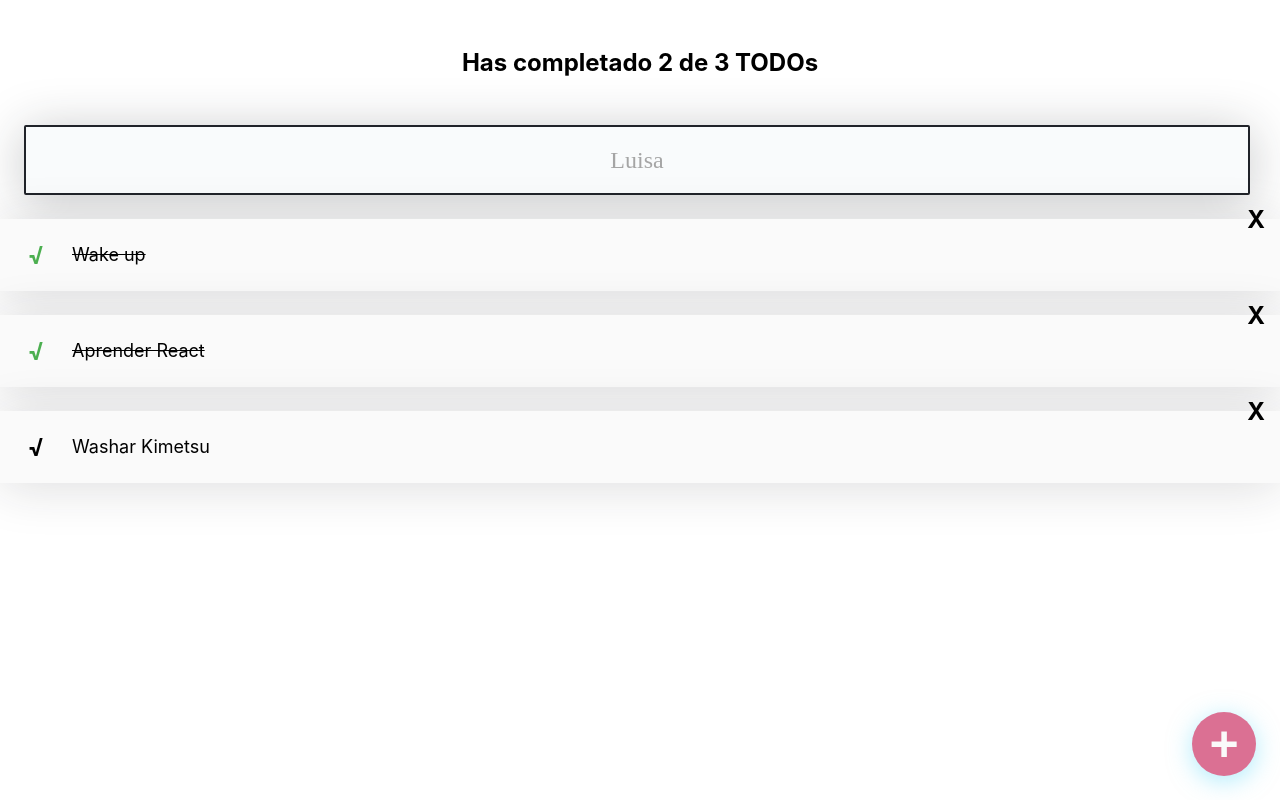
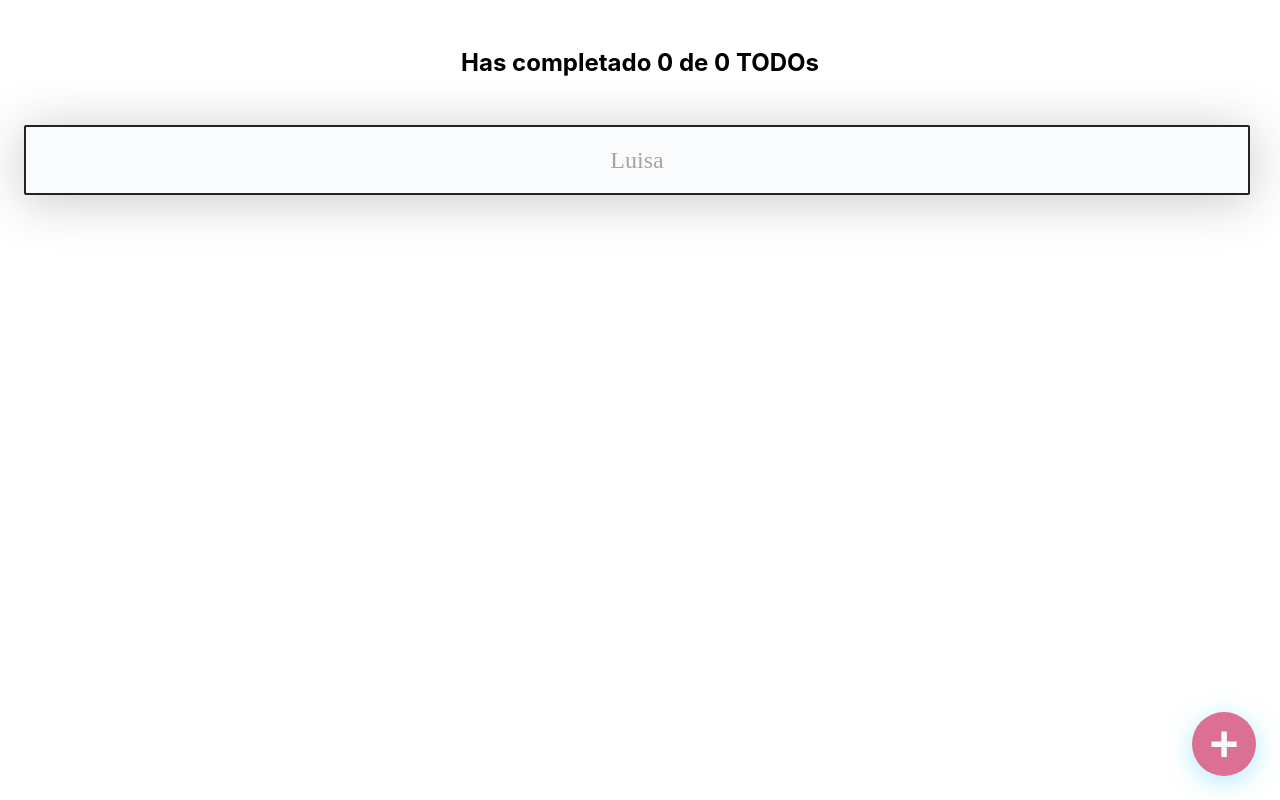
Before and after one commit to JorgePAJ/ReactToDo, a React (Create React App) app: page / in a window 1280 px wide. Built offline with nearby package versions, Linux system fonts and the light colour scheme.

Commit message:
Octava clase

```diff
--- a/src/App.js
+++ b/src/App.js
@@ -2,14 +2,23 @@
 import { AppUI } from "./Modules/AppUI";
 // import './App.css';
 
-const defaultTodos = [
-  { text: "Wake up", completed: true },
-  { text: "Aprender React", completed: true },
-  { text: "Washar Kimetsu", completed: false },
-];
+// const defaultTodos = [
+//   { text: "Wake up", completed: true },
+//   { text: "Aprender React", completed: true },
+//   { text: "Washar Kimetsu", completed: false },
+// ];
 
 function App() {
-  const [todos, setTodos] = React.useState(defaultTodos);
+  const localStorageTodos = localStorage.getItem("TODOS_V1");
+  let parsedTodos;
+  if (!localStorageTodos) {
+    localStorage.setItem("TODOS_V1", JSON.stringify([]));
+    parsedTodos = [];
+  } else {
+    parsedTodos = JSON.parse(localStorageTodos);
+  }
+
+  const [todos, setTodos] = React.useState(parsedTodos);
   const [searchValue, setSearchValue] = React.useState("");
 
   const completedTodos = todos.filter((todo) => !!todo.completed).length;
@@ -31,19 +40,24 @@
     return !boolean;
   }
 
+  const saveTodos = (newTodos) => {
+    const stringifiedTodos = JSON.stringify(newTodos);
+    localStorage.setItem("TODOS_V1", stringifiedTodos);
+    setTodos(newTodos);
+  }
+
   const completeTodo = (text) => {
     const todoIndex = todos.findIndex((todo) => todo.text === text);
     const newTodos = [...todos];
     newTodos[todoIndex].completed = toggle(newTodos[todoIndex].completed);
-    setTodos(newTodos);
-    console.log(todos)
+    saveTodos(newTodos);
   };
 
   const deleteTodo = (text) => {
     const todoIndex = todos.findIndex((todo) => todo.text === text);
     const newTodos = [...todos];
     newTodos.splice(todoIndex, 1);
-    setTodos(newTodos);
+    saveTodos(newTodos);
   };
 
   return (
```
